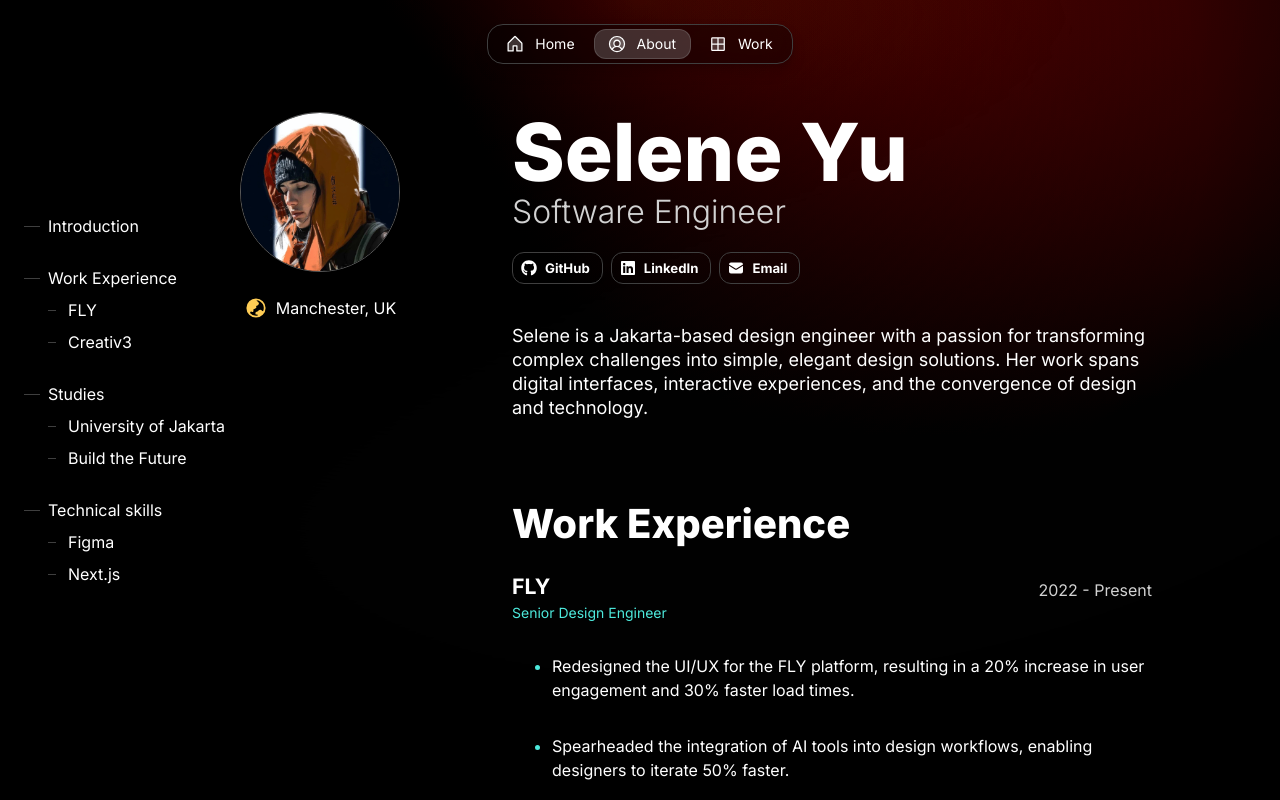
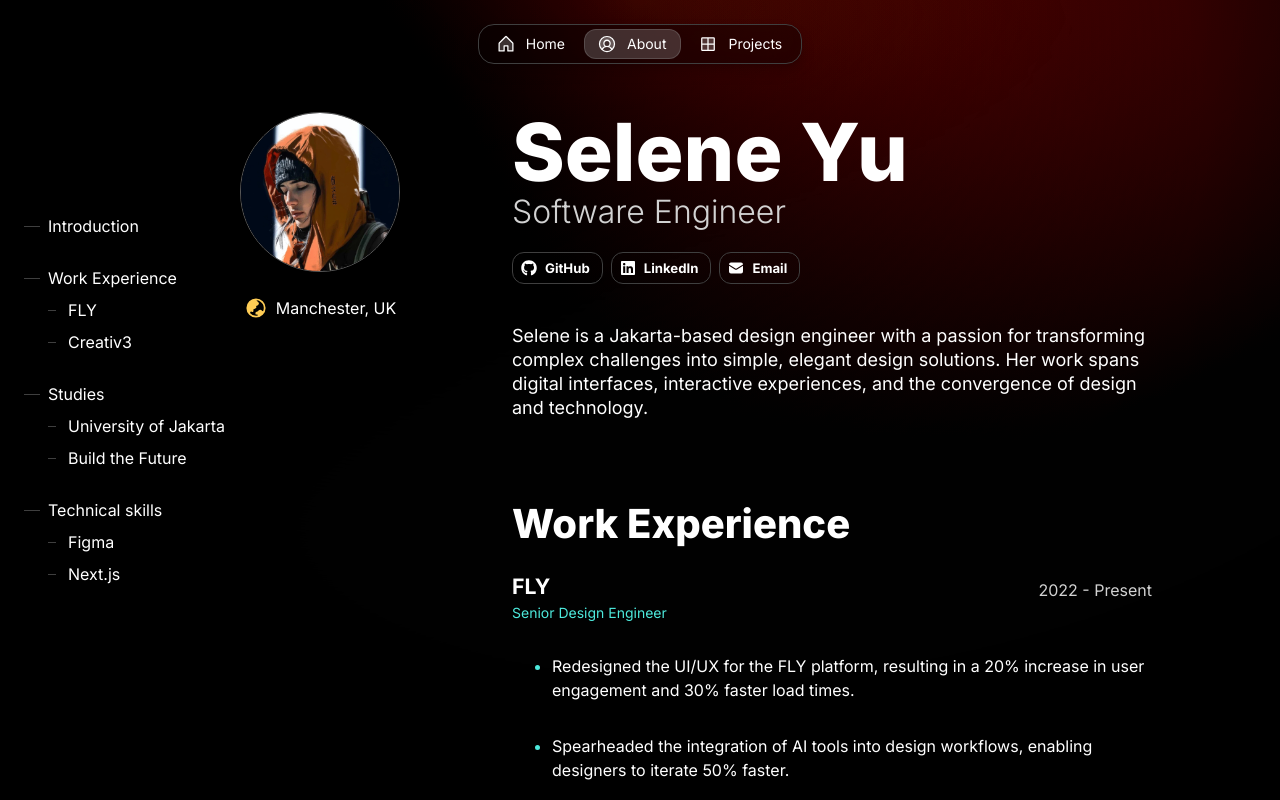
Before and after one commit to Kirill5k/magic-portfolio, a Next.js app: page /about in a window 1280 px wide. Shown: the top 800 px of the page. Built offline with nearby package versions, Linux system fonts and the light colour scheme.

Commit message:
Delete redundant link

```diff
--- a/src/app/resources/content.js
+++ b/src/app/resources/content.js
@@ -24,11 +24,6 @@ const social = [
         name: 'LinkedIn',
         icon: 'linkedin',
         link: 'https://www.linkedin.com/company/once-ui/',
-    },
-    {
-        name: 'X',
-        icon: 'x',
-        link: '',
     },
     {
         name: 'Email',
@@ -151,10 +146,10 @@ const about = {
 }
 
 const work = {
-    label: 'Work',
+    label: 'Projects',
     title: 'My projects',
     description: `Design and dev projects by ${person.name}`
-    // Create new project pages by adding a new .mdx file to app/blog/posts
+    // Create new project pages by adding a new .mdx file to app/work/projects
     // All projects will be listed on the /home and /work routes
 }
 
```
